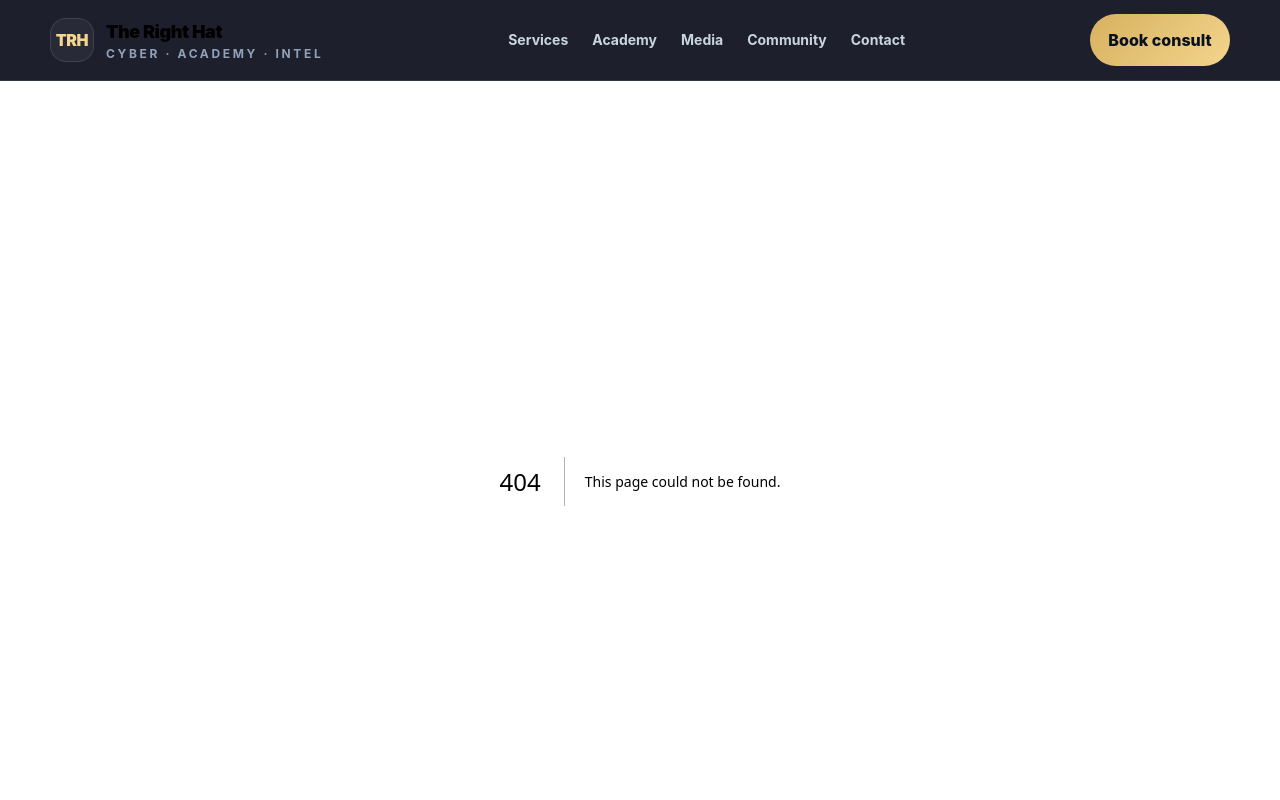
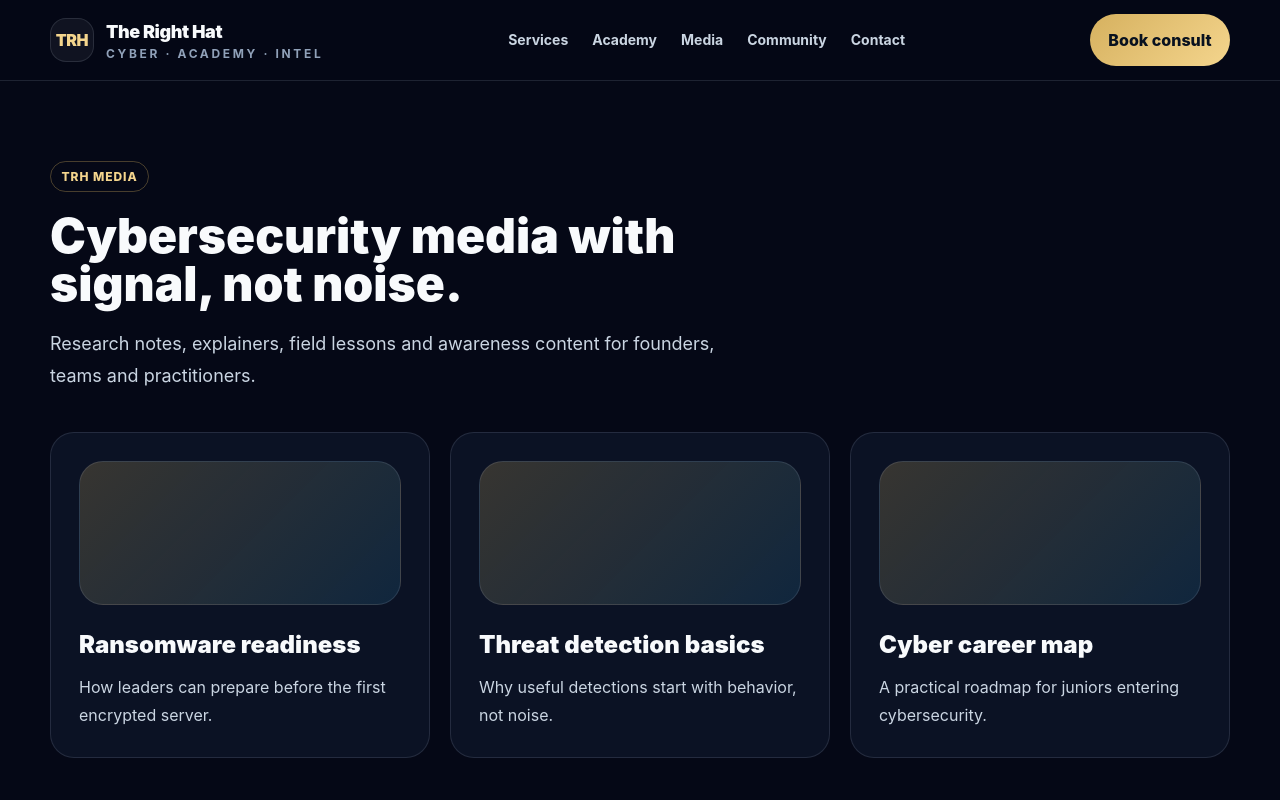
Before and after one commit to SeeDev-K/The-Right-Hat, a Next.js app: page /media in a window 1280 px wide. Before the commit this address had no page. Shown: the top 800 px of the page. Built offline with nearby package versions, Linux system fonts and the light colour scheme.

Commit message:
feat: add media page

```diff
--- /dev/null
+++ b/app/media/page.tsx
@@ -0,0 +1,28 @@
+const articles = [
+  ['Ransomware readiness', 'How leaders can prepare before the first encrypted server.'],
+  ['Threat detection basics', 'Why useful detections start with behavior, not noise.'],
+  ['Cyber career map', 'A practical roadmap for juniors entering cybersecurity.'],
+]
+
+export const metadata = { title: 'Media' }
+
+export default function MediaPage() {
+  return (
+    <main className="py-20">
+      <div className="container">
+        <span className="badge">TRH Media</span>
+        <h1 className="mt-5 max-w-3xl text-5xl font-black">Cybersecurity media with signal, not noise.</h1>
+        <p className="mt-5 max-w-2xl text-lg leading-8 text-slate-300">Research notes, explainers, field lessons and awareness content for founders, teams and practitioners.</p>
+        <div className="mt-10 grid gap-5 md:grid-cols-3">
+          {articles.map(([title, text]) => (
+            <article key={title} className="card p-7">
+              <div className="mb-6 h-36 rounded-3xl border border-[var(--border)] bg-[linear-gradient(135deg,rgba(214,177,95,.22),rgba(56,189,248,.12))]" />
+              <h2 className="text-2xl font-black">{title}</h2>
+              <p className="mt-3 leading-7 text-slate-300">{text}</p>
+            </article>
+          ))}
+        </div>
+      </div>
+    </main>
+  )
+}
```
